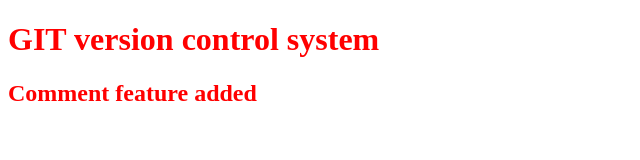
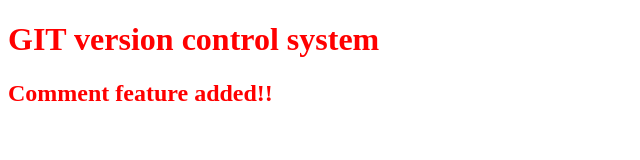
Before and after one commit to Sultan-Uddin-Khan/Javascript, a plain HTML site: page index.html in a window 1280 px wide. Shown: the full height of the page, 0-640 px from the left. Drawn offline with Linux system fonts and the light colour scheme.

Commit message:
Update with!!

```diff
--- a/index.html
+++ b/index.html
@@ -9,7 +9,7 @@
 </head>
 <body>
     <h1>GIT version control system</h1>
-    <h2>Comment feature added</h2>
+    <h2>Comment feature added!!</h2>
     <script src="main.js"></script>
 </body>
 </html>
```
